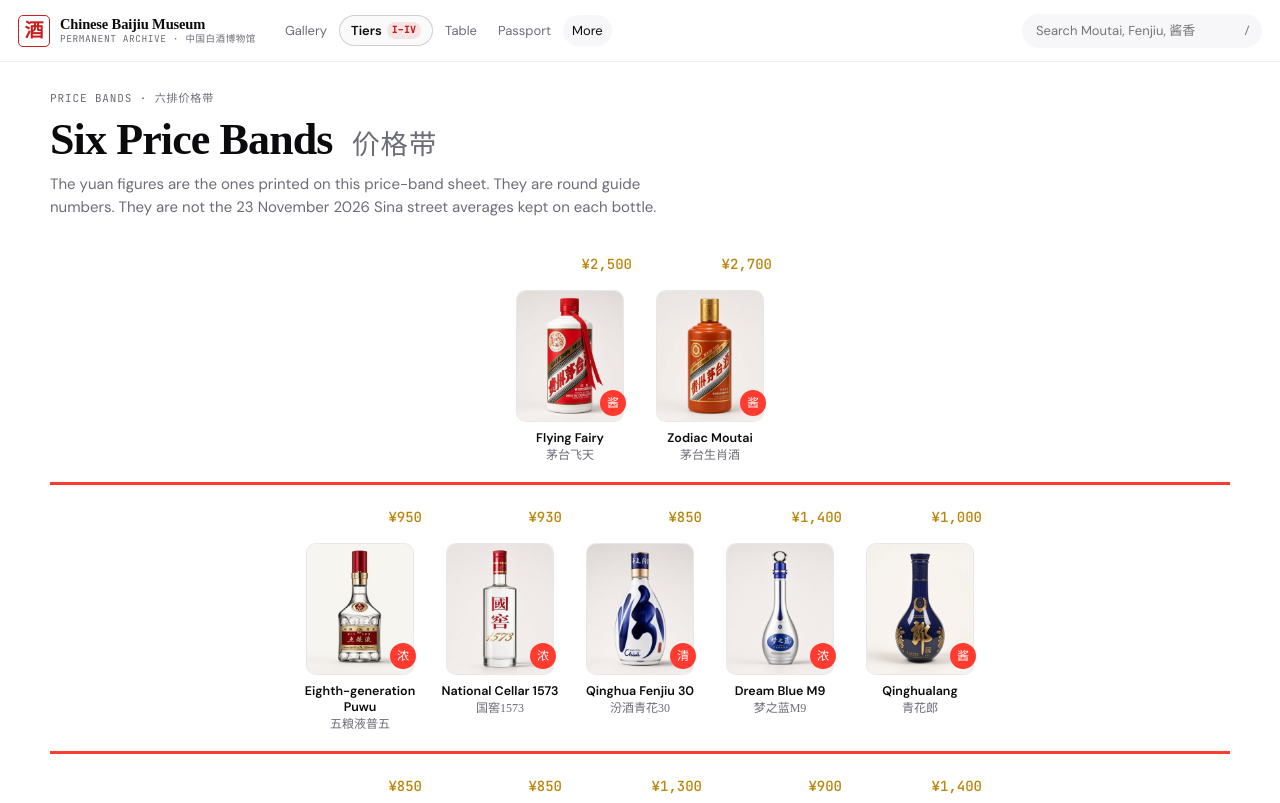
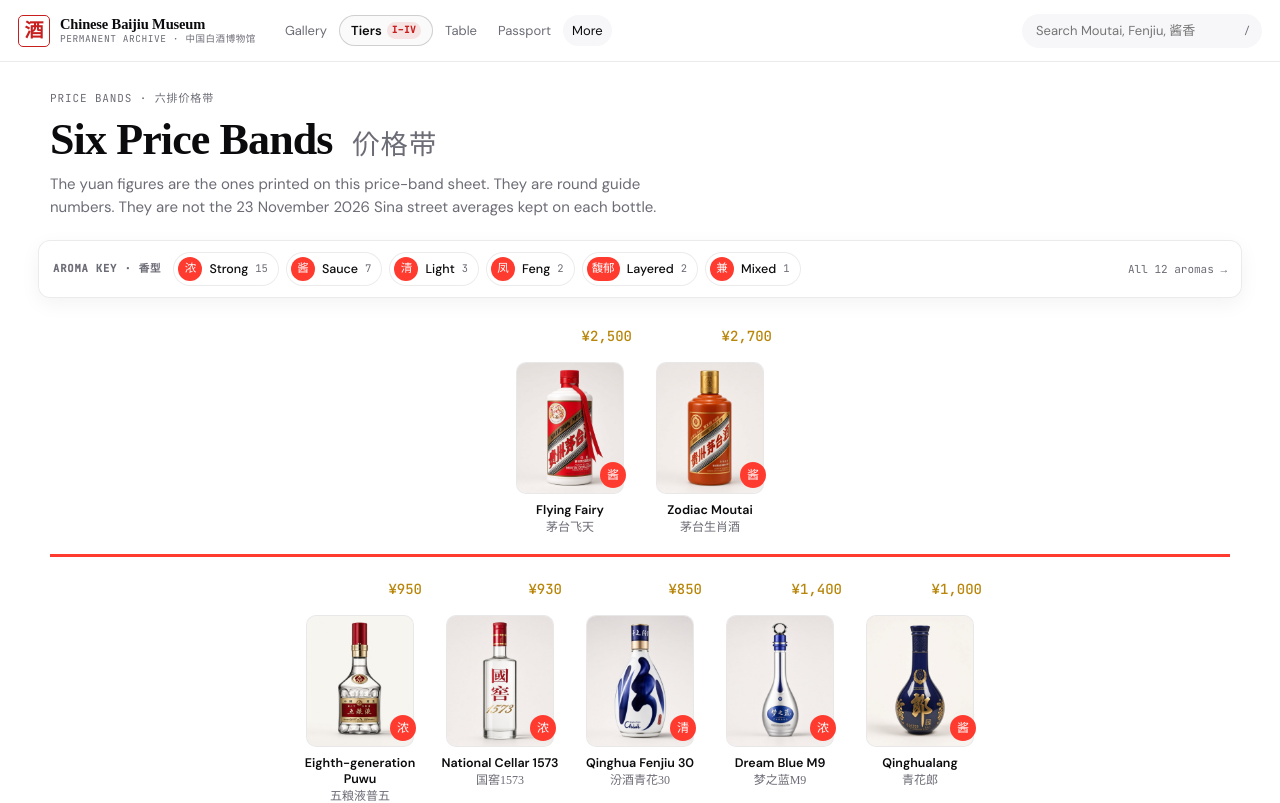
Before and after one commit to mrchenliang/bai9, a Next.js app: page /sheet in a window 1280 px wide. Shown: the top 803 px of the page. Built offline with nearby package versions, Linux system fonts and the light colour scheme.

Commit message:
Add sticky interactive Aroma Key legend to /sheet price bands

```diff
--- a/src/app/globals.css
+++ b/src/app/globals.css
@@ -1083,8 +1083,124 @@ h1 {
   color: var(--muted);
 }
 
+.sheet-legend {
+  position: sticky;
+  top: 62px;
+  z-index: 15;
+  margin: 22px -12px 0;
+  padding: 11px 14px;
+  background: rgba(255, 255, 255, 0.94);
+  backdrop-filter: blur(8px) saturate(1.2);
+  border: 1px solid var(--line);
+  border-radius: 12px;
+  box-shadow: 0 6px 20px rgba(11, 11, 13, 0.05);
+}
+.sheet-legend-row {
+  display: flex;
+  align-items: center;
+  gap: 12px;
+  flex-wrap: wrap;
+}
+.sheet-legend-kicker {
+  font-family: var(--mono);
+  font-size: 10.5px;
+  font-weight: 600;
+  letter-spacing: 0.08em;
+  text-transform: uppercase;
+  color: var(--muted);
+  white-space: nowrap;
+}
+.sheet-legend-items {
+  display: flex;
+  align-items: center;
+  gap: 7px;
+  flex-wrap: wrap;
+}
+.sheet-legend-pill {
+  display: inline-flex;
+  align-items: center;
+  gap: 7px;
+  padding: 4px 10px 4px 4px;
+  border: 1px solid var(--line);
+  border-radius: 999px;
+  background: #fff;
+  cursor: pointer;
+  font-size: 12.5px;
+  color: var(--ash);
+  white-space: nowrap;
+  transition: border-color 120ms ease, background 120ms ease, color 120ms ease;
+}
+.sheet-legend-pill:hover {
+  border-color: rgba(11, 11, 13, 0.32);
+}
+.sheet-legend-pill.is-active {
+  background: var(--ash);
+  border-color: var(--ash);
+  color: #fff;
+}
+.sheet-legend-dot {
+  display: inline-flex;
+  align-items: center;
+  justify-content: center;
+  min-width: 24px;
+  height: 24px;
+  padding: 0 5px;
+  border-radius: 999px;
+  background: var(--red);
+  color: #fff;
+  font-family: var(--serif);
+  font-size: 11.5px;
+  line-height: 1;
+}
+.sheet-legend-en {
+  font-weight: 500;
+}
+.sheet-legend-count {
+  font-family: var(--mono);
+  font-size: 10.5px;
+  color: var(--muted);
+}
+.sheet-legend-pill.is-active .sheet-legend-count {
+  color: rgba(255, 255, 255, 0.72);
+}
+.sheet-legend-clear {
+  border: 0;
+  background: transparent;
+  padding: 4px 6px;
+  font-family: var(--mono);
+  font-size: 11px;
+  color: var(--muted);
+  cursor: pointer;
+  text-decoration: underline;
+  text-underline-offset: 2px;
+}
+.sheet-legend-clear:hover {
+  color: var(--ash);
+}
+.sheet-legend-link {
+  margin-left: auto;
+  font-family: var(--mono);
+  font-size: 11px;
+  color: var(--muted);
+  text-decoration: none;
+  white-space: nowrap;
+}
+.sheet-legend-link:hover {
+  color: #c81e1e;
+}
+.sheet-legend-note {
+  margin: 9px 0 0;
+  padding-top: 8px;
+  border-top: 1px solid var(--line);
+  font-size: 12.5px;
+  color: var(--muted);
+  line-height: 1.45;
+}
+.sheet-legend-note strong {
+  color: var(--ash);
+}
 .sheet {
-  margin-top: 28px;
+  margin-top: 20px;
   background: white;
 }
 .sheet-band {
@@ -1101,6 +1217,14 @@ h1 {
   text-align: center;
   text-decoration: none;
   color: inherit;
+  transition: opacity 160ms ease, transform 160ms ease;
+}
+.sheet-bottle.is-dimmed {
+  opacity: 0.22;
+}
+.sheet-bottle.is-match .sheet-photo img {
+  border-color: var(--red);
+  box-shadow: 0 0 0 1.5px var(--red);
 }
 .sheet-photo {
   position: relative;
@@ -3903,16 +4027,35 @@ h1 {
     grid-template-columns: 36px minmax(190px, 1.6fr) minmax(115px, 0.85fr) minmax(95px, 0.65fr) 100px 118px;
     gap: 10px;
   }
+  .sheet-legend {
+    top: 90px;
+    margin: 18px 0 0;
+  }
 }
 
 @media (max-width: 800px) {
-  .split, .sku-layout, .aroma-grid, .shop-index, .tier-wing, .prov-row, .house-chapter-row,
+  .split, .sku-layout, .aroma-grid, .shop-index, .tier-wing, .prov-row, .house-chapter-row, .banquet-rules,
   .advisor-bar, .prescription-main, .prescription-warnings, .ranker-row,
   .persona-grid, .persona-etiquette, .gift-shelf, .traps-grid {
     grid-template-columns: 1fr;
   }
   .advisor-controls { padding: 14px; }
   .advisor-preset-list { order: 3; flex: 1 0 100%; }
+  .sheet-legend {
+    top: 88px;
+    padding: 9px 10px;
+  }
+  .sheet-legend-row {
+    flex-wrap: nowrap;
+    overflow-x: auto;
+    gap: 8px;
+  }
+  .sheet-legend-items {
+    flex-wrap: nowrap;
+  }
+  .sheet-legend-link {
+    display: none;
+  }
   .persona-tabs { grid-template-columns: 1fr 1fr; }
   .gift-hero { padding: 18px; }
   .persona-stage { padding: 16px; }
--- a/src/app/sheet/page.tsx
+++ b/src/app/sheet/page.tsx
@@ -1,7 +1,6 @@
 import type { Metadata } from "next";
-import Link from "next/link";
-import { brandById, skuAroma, skuById } from "@/catalog";
-import { aromaChip, priceSheet, sheetNote, type SheetSpot } from "@/sheet";
+import { PriceSheetView } from "@/components/price-sheet";
+import { sheetNote } from "@/sheet";
 
 export const metadata: Metadata = {
   title: "Price Bands (价格带)",
@@ -9,34 +8,6 @@ export const metadata: Metadata = {
     "Six-band Chinese baijiu price sheet — from state-table icons to everyday grain bottles, with yuan reference figures.",
   alternates: { canonical: "/sheet" },
 };
-
-function Bottle({ spot }: { spot: SheetSpot }) {
-  const sku = skuById(spot.skuId);
-  const brand = sku ? brandById(sku.brandId) : undefined;
-  const aroma = sku ? skuAroma(sku) : undefined;
-  const mark = aromaChip(aroma?.id);
-  return (
-    <Link className="sheet-bottle" href={sku ? `/sku/${sku.id}` : "/sheet"}>
-      <div className="sheet-photo">
-        <b className="sheet-yuan">¥{spot.yuan.toLocaleString("en-US")}</b>
-        {sku?.image ? (
-          <img
-            src={sku.image}
-            alt={sku.nameEn}
-            style={sku.imagePosition ? { objectPosition: sku.imagePosition } : undefined}
-          />
-        ) : (
-          <div className="sheet-plate">
-            <b>{brand?.nameZh.slice(0, 2)}</b>
-          </div>
-        )}
-        {mark ? <span className="aroma-chip">{mark}</span> : null}
-      </div>
-      <div className="sheet-name">{sku?.nameEn ?? spot.label}</div>
-      <div className="sheet-zh">{spot.label}</div>
-    </Link>
-  );
-}
 
 export default function SheetPage() {
   return (
@@ -46,15 +17,7 @@ export default function SheetPage() {
         Six Price Bands <span className="zh-inline">价格带</span>
       </h1>
       <p className="sub">{sheetNote}</p>
-      <div className="sheet">
-        {priceSheet.map((band) => (
-          <section key={band[0]?.skuId} className="sheet-band">
-            {band.map((spot) => (
-              <Bottle key={spot.skuId} spot={spot} />
-            ))}
-          </section>
-        ))}
-      </div>
+      <PriceSheetView />
     </>
   );
 }
--- /dev/null
+++ b/src/components/price-sheet.tsx
@@ -0,0 +1,168 @@
+"use client";
+
+import Link from "next/link";
+import { useMemo, useState } from "react";
+import { aromaById, brandById, skuAroma, skuById } from "@/catalog";
+import { aromaChip, priceSheet, type SheetSpot } from "@/sheet";
+import type { AromaId } from "@/types";
+
+interface LegendEntry {
+  id: AromaId;
+  mark: string;
+  en: string;
+  zh: string;
+  taste: string;
+  count: number;
+}
+
+function buildLegendEntries(): LegendEntry[] {
+  const counts = new Map<AromaId, number>();
+  for (const band of priceSheet) {
+    for (const spot of band) {
+      const sku = skuById(spot.skuId);
+      const aroma = sku ? skuAroma(sku) : undefined;
+      if (!aroma) continue;
+      counts.set(aroma.id, (counts.get(aroma.id) ?? 0) + 1);
+    }
+  }
+
+  return [...counts.entries()]
+    .sort((a, b) => b[1] - a[1])
+    .map(([id, count]) => {
+      const aroma = aromaById(id)!;
+      return {
+        id,
+        mark: aromaChip(id),
+        en: aroma.en.replace(" aroma", ""),
+        zh: aroma.zh,
+        taste: aroma.taste,
+        count,
+      };
+    });
+}
+
+const LEGEND_ENTRIES = buildLegendEntries();
+
+function Bottle({
+  spot,
+  activeAroma,
+}: {
+  spot: SheetSpot;
+  activeAroma: AromaId | null;
+}) {
+  const sku = skuById(spot.skuId);
+  const brand = sku ? brandById(sku.brandId) : undefined;
+  const aroma = sku ? skuAroma(sku) : undefined;
+  const mark = aromaChip(aroma?.id);
+  const isDimmed = activeAroma !== null && aroma?.id !== activeAroma;
+  const isMatch = activeAroma !== null && aroma?.id === activeAroma;
+
+  return (
+    <Link
+      className={
+        isDimmed
+          ? "sheet-bottle is-dimmed"
+          : isMatch
+            ? "sheet-bottle is-match"
+            : "sheet-bottle"
+      }
+      href={sku ? `/sku/${sku.id}` : "/sheet"}
+    >
+      <div className="sheet-photo">
+        <b className="sheet-yuan">¥{spot.yuan.toLocaleString("en-US")}</b>
+        {sku?.image ? (
+          <img
+            src={sku.image}
+            alt={sku.nameEn}
+            style={sku.imagePosition ? { objectPosition: sku.imagePosition } : undefined}
+          />
+        ) : (
+          <div className="sheet-plate">
+            <b>{brand?.nameZh.slice(0, 2)}</b>
+          </div>
+        )}
+        {mark ? (
+          <span
+            className="aroma-chip"
+            title={aroma ? `${aroma.en} (${aroma.zh})` : undefined}
+            aria-label={aroma ? `${aroma.en} (${aroma.zh})` : mark}
+          >
+            {mark}
+          </span>
+        ) : null}
+      </div>
+      <div className="sheet-name">{sku?.nameEn ?? spot.label}</div>
+      <div className="sheet-zh">{spot.label}</div>
+    </Link>
+  );
+}
+
+export function PriceSheetView() {
+  const [activeAroma, setActiveAroma] = useState<AromaId | null>(null);
+
+  const selectedEntry = useMemo(
+    () => (activeAroma ? LEGEND_ENTRIES.find((item) => item.id === activeAroma) ?? null : null),
+    [activeAroma],
+  );
+
+  return (
+    <>
+      <aside className="sheet-legend" aria-label="Aroma badge legend">
+        <div className="sheet-legend-row">
+          <span className="sheet-legend-kicker">Aroma Key · 香型</span>
+          <div className="sheet-legend-items" role="group" aria-label="Highlight bottles by aroma">
+            {LEGEND_ENTRIES.map((item) => {
+              const isSelected = activeAroma === item.id;
+              return (
+                <button
+                  key={item.id}
+                  type="button"
+                  className={isSelected ? "sheet-legend-pill is-active" : "sheet-legend-pill"}
+                  aria-pressed={isSelected}
+                  onClick={() => setActiveAroma(isSelected ? null : item.id)}
+                  title={`${item.en} aroma (${item.zh}) — click to highlight`}
+                >
+                  <span className="sheet-legend-dot" aria-hidden="true">
+                    {item.mark}
+                  </span>
+                  <span className="sheet-legend-en">{item.en}</span>
+                  <span className="sheet-legend-count">{item.count}</span>
+                </button>
+              );
+            })}
+            {activeAroma ? (
+              <button
+                type="button"
+                className="sheet-legend-clear"
+                onClick={() => setActiveAroma(null)}
+              >
+                Show all
+              </button>
+            ) : null}
+          </div>
+          <Link className="sheet-legend-link" href="/aromas">
+            All 12 aromas →
+          </Link>
+        </div>
+        {selectedEntry ? (
+          <p className="sheet-legend-note">
+            <strong>
+              {selectedEntry.en} aroma ({selectedEntry.zh})
+            </strong>{" "}
+            — {selectedEntry.taste}
+          </p>
+        ) : null}
+      </aside>
+
+      <div className="sheet">
+        {priceSheet.map((band) => (
+          <section key={band[0]?.skuId} className="sheet-band">
+            {band.map((spot) => (
+              <Bottle key={spot.skuId} spot={spot} activeAroma={activeAroma} />
+            ))}
+          </section>
+        ))}
+      </div>
+    </>
+  );
+}
```
